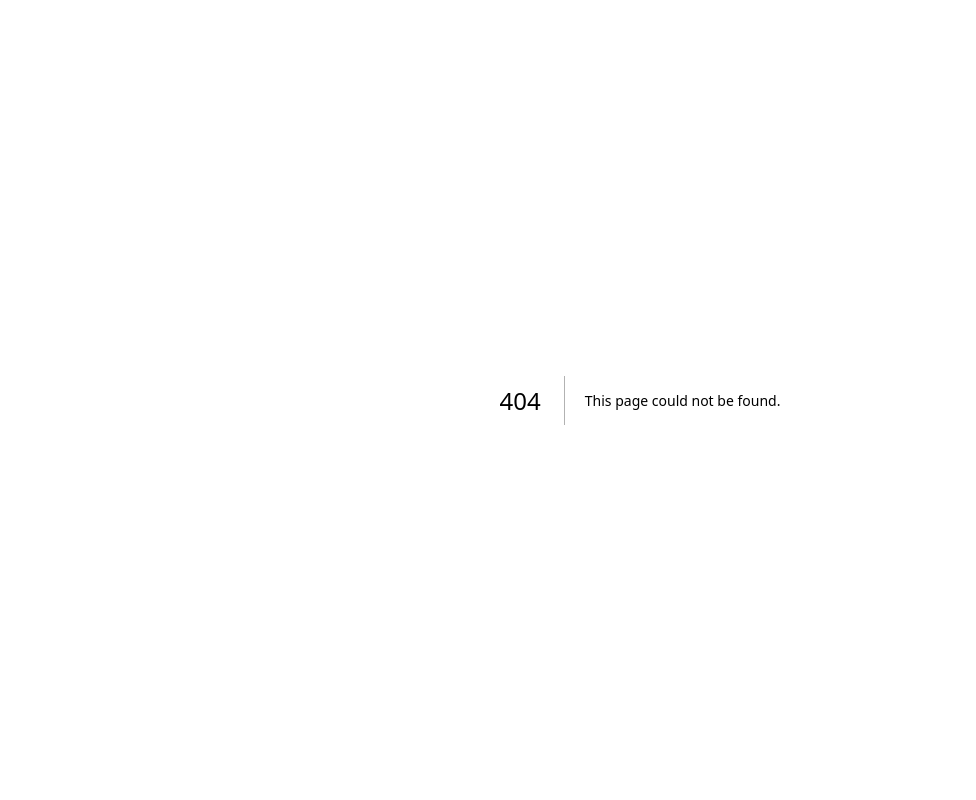
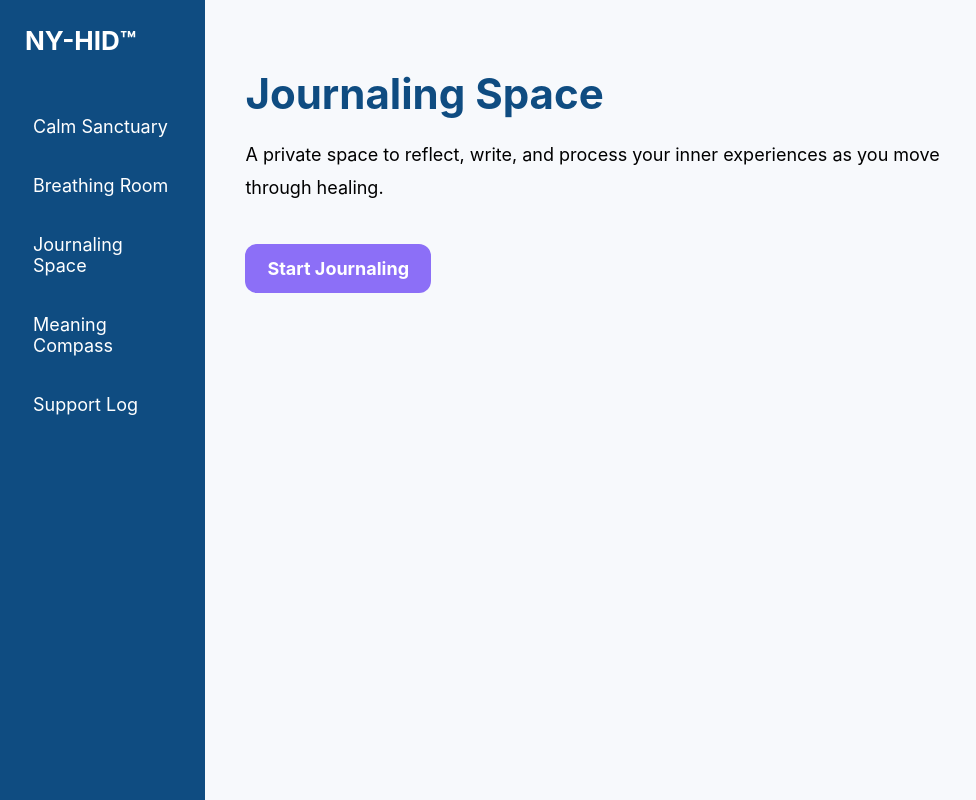
Before and after one commit to nyumbayetuorg-prog/ny-hid, a Next.js app: page /journal in a window 1280 px wide. Before the commit this address had no page. Shown: the whole page, without its empty margins (0-976 px from the left). Built offline with nearby package versions, Linux system fonts and the light colour scheme.

Commit message:
Create journal.js
Journal

```diff
--- /dev/null
+++ b/pages/journal.js
@@ -0,0 +1,36 @@
+import Sidebar from "../components/Sidebar";
+
+export default function Journal() {
+  return (
+    <div style={{ display: "flex" }}>
+      <Sidebar />
+      <main style={{ padding: "40px", width: "100%" }}>
+        <h1 style={{ fontSize: "42px", color: "#0F4C81", marginBottom: "20px" }}>
+          Journaling Space
+        </h1>
+        <p style={{ fontSize: "18px", maxWidth: "700px", lineHeight: "1.8" }}>
+          A private space to reflect, write, and process your inner experiences as you
+          move through healing.
+        </p>
+
+        <div style={{ marginTop: "40px" }}>
+          <a
+            href="#"
+            style={{
+              display: "inline-block",
+              padding: "14px 22px",
+              background: "#8C6FF7",
+              color: "white",
+              borderRadius: "12px",
+              textDecoration: "none",
+              fontWeight: "bold",
+              fontSize: "18px",
+            }}
+          >
+            Start Journaling
+          </a>
+        </div>
+      </main>
+    </div>
+  );
+}
```
